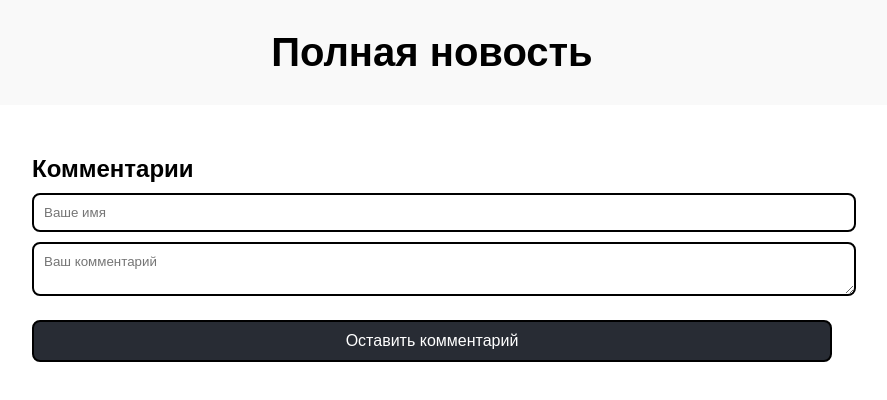
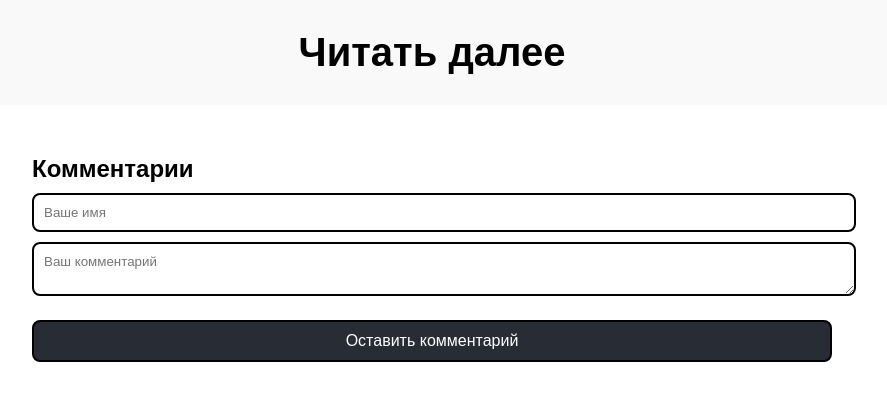
Before and after one commit to ronewsc/ronews, a plain HTML site: page news.html in a window 1280 px wide. Shown: the whole page, without its empty margins (208-1095 px from the left). Drawn offline with Linux system fonts and the light colour scheme.

Commit message:
news.html

```diff
--- a/news.html
+++ b/news.html
@@ -3,12 +3,12 @@
 <head>
     <meta charset="UTF-8">
     <meta name="viewport" content="width=device-width, initial-scale=1.0">
-    <title>Полная новость</title>
+    <title>Читать далее</title>
     <link rel="stylesheet" href="styles.css">
 </head>
 <body>
     <header>
-        <h1>Полная новость</h1>
+        <h1>Читать далее</h1>
     </header>
 
     <main class="full-article">
```
